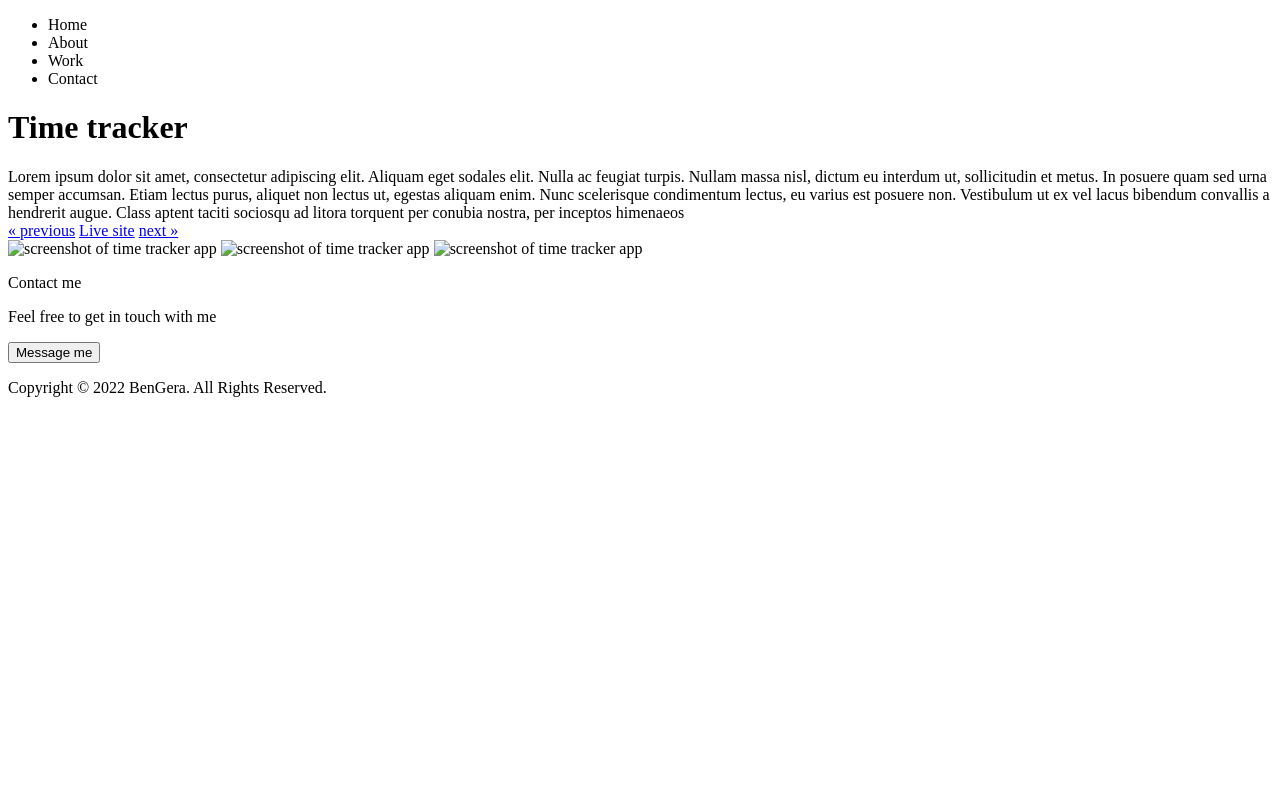
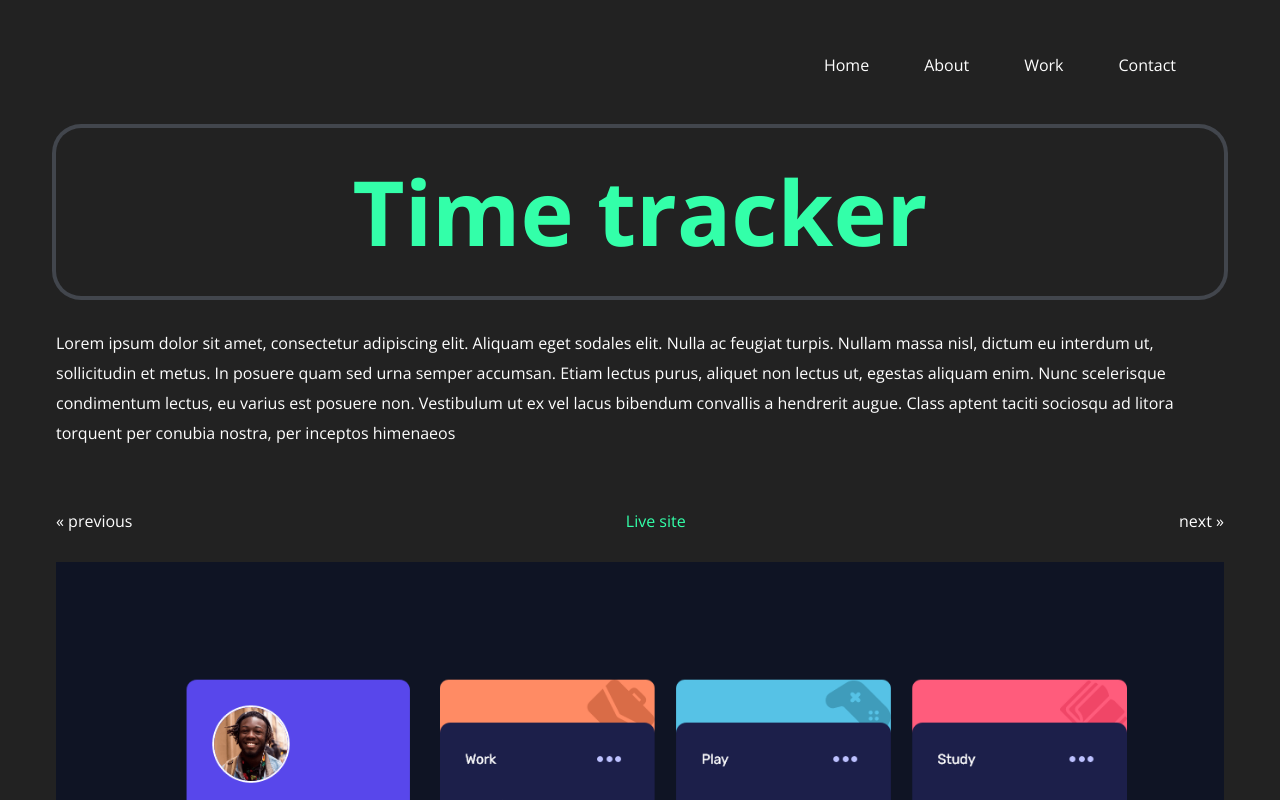
Before and after one commit to bengera/portfolio-2022, a website: page work/work-01.html in a window 1280 px wide. Shown: the top 800 px of the page. Drawn offline with nearby package versions, Linux system fonts and the light colour scheme; files that its build step writes are made by us from their sources; the site is published under a folder, as on GitHub Pages, so addresses that start at the root find nothing.

Commit message:
src-path-correction

```diff
--- a/work/work-01.html
+++ b/work/work-01.html
@@ -9,7 +9,7 @@
     <link rel="preconnect" href="https://fonts.googleapis.com">
     <link rel="preconnect" href="https://fonts.gstatic.com" crossorigin>
     <link href="https://fonts.googleapis.com/css2?family=Open+Sans:wght@400;600;700&display=swap" rel="stylesheet">
-    <link rel="stylesheet" href="/css/style.css">
+    <link rel="stylesheet" href="../css/style.css">
 </head>
 
 <body>
@@ -50,9 +50,9 @@
         </div>
             <div class="img-container">
 
-            <img src="/img/time-tracker.png" alt="screenshot of time tracker app" class="img-preview-big">
-            <img src="/img/time-tracker.png" alt="screenshot of time tracker app" class="img-preview-small-left">
-            <img src="/img/time-tracker.png" alt="screenshot of time tracker app" class="img-preview-small-right">
+            <img src="../img/time-tracker.png" alt="screenshot of time tracker app" class="img-preview-big">
+            <img src="../img/time-tracker.png" alt="screenshot of time tracker app" class="img-preview-small-left">
+            <img src="../img/time-tracker.png" alt="screenshot of time tracker app" class="img-preview-small-right">
 
         </div>
 
```
